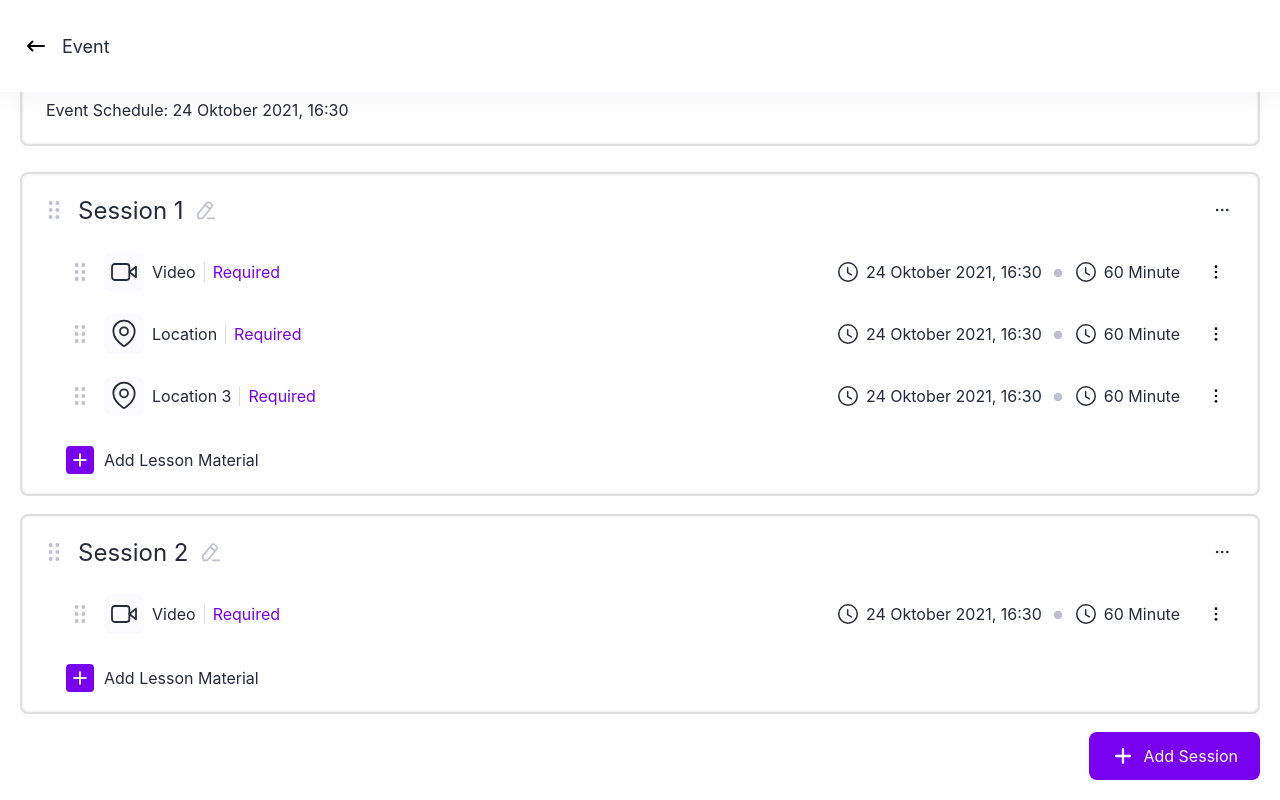
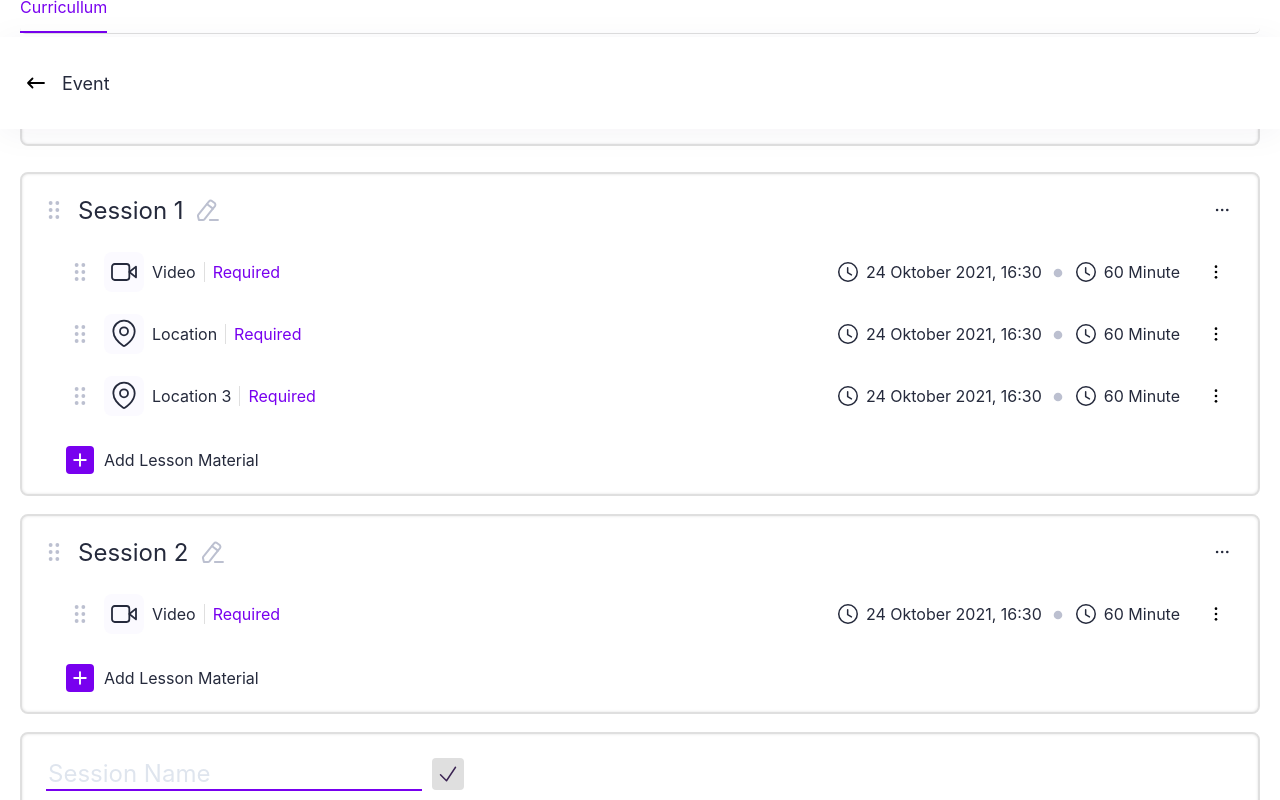
Before and after one commit to walyxxi/fe-test-eduqat, a React (Vite) app: page / in a window 1280 px wide. Both pictures are taken after a click on the button "Add Session". Shown: the part 205-1005 px from the top of the page. Built offline with nearby package versions, Linux system fonts and the light colour scheme.

Commit message:
feat: add session and edit session name

```diff
--- a/src/assets/Icons.js
+++ b/src/assets/Icons.js
@@ -10,6 +10,8 @@ import { ReactComponent as IconPencil } from "./icons/pencil.svg";
 import { ReactComponent as IconTreeDot } from "./icons/treedot.svg";
 import { ReactComponent as IconTreeDotH } from "./icons/treedoth.svg";
 import { ReactComponent as IconDot } from "./icons/dot.svg";
+import { ReactComponent as IconTrash } from "./icons/trash.svg";
+import { ReactComponent as IconCheck } from "./icons/check.svg";
 
 export {
   IconEye,
@@ -24,4 +26,6 @@ export {
   IconTreeDot,
   IconTreeDotH,
   IconDot,
+  IconCheck,
+  IconTrash,
 };
--- a/src/components/atoms/Button/styles.js
+++ b/src/components/atoms/Button/styles.js
@@ -16,6 +16,12 @@ export const buttonbase = css`
 
   &:hover {
     filter: brightness(96%);
+  }
+
+  &:disabled {
+    filter: grayscale(80%);
+    cursor: not-allowed;
+    background-color: ${({ theme }) => theme.colors.gray_200} !important;
   }
 `;
 
--- /dev/null
+++ b/src/components/atoms/Input/index.jsx
@@ -0,0 +1,14 @@
+import { styled } from "styled-components";
+import * as styles from "./styles";
+
+/* concat styles based on props */
+const InputBase = styled.input`
+  ${styles.inputbase};
+  ${(props) => styles[props.size]};
+`;
+
+const Input = ({ size, autoFocus = false, ...rest }) => (
+  <InputBase size={size} autoFocus={autoFocus} {...rest} />
+);
+
+export default Input;
--- /dev/null
+++ b/src/components/atoms/Input/styles.js
@@ -0,0 +1,30 @@
+import { css } from "styled-components";
+
+/* styles common to all buttons */
+export const inputbase = css`
+  border-width: 0 0 2px 0;
+  border-style: solid;
+  border-color: ${({ theme }) => theme.colors.primary};
+  outline: none;
+  font-size: ${({ theme }) => theme.fontSize.DEFAULT};
+  &::placeholder {
+    color: ${({ theme }) => theme.colors.gray_100};
+    opacity: 1;
+  }
+
+  &:-ms-input-placeholder {
+    color: ${({ theme }) => theme.colors.gray_100};
+  }
+
+  &::-ms-input-placeholder {
+    color: ${({ theme }) => theme.colors.gray_100};
+  }
+`;
+
+/* size variants */
+export const small = css`
+  font-size: ${({ theme }) => theme.fontSize.md};
+`;
+export const large = css`
+  font-size: ${({ theme }) => theme.fontSize.xl};
+`;
--- a/src/components/atoms/index.js
+++ b/src/components/atoms/index.js
@@ -2,7 +2,8 @@ import Button from "./Button";
 import Card from "./Card";
 import Container from "./Container";
 import Flex from "./Flex";
+import Input from "./Input";
 import StyledIcon from "./StyledIcon";
 import Text from "./Text";
 
-export { Button, Container, Flex, StyledIcon, Text, Card };
+export { Button, Container, Flex, StyledIcon, Text, Card, Input };
--- /dev/null
+++ b/src/constant/index.js
@@ -0,0 +1,12 @@
+export const SESSION_DEFAULT = {
+  id: "",
+  name: "",
+  lessons: [],
+};
+
+export const LESSON_DEFAULT = {
+  id: "",
+  title: "",
+  type: "",
+  date: "",
+};
--- /dev/null
+++ b/src/pages/Event/Sessions/Add.jsx
@@ -0,0 +1,43 @@
+import { Button, Card, Flex, Input, StyledIcon } from "../../../components";
+import { IconCheck } from "../../../assets/Icons";
+import { useState } from "react";
+import { SESSION_DEFAULT } from "../../../constant";
+import { generateString } from "../../../../utils";
+const AddSession = ({ handleAddSession }) => {
+  const [name, setName] = useState("");
+
+  const onSave = () => {
+    handleAddSession({
+      ...SESSION_DEFAULT,
+      id: generateString(6),
+      name,
+    });
+    setName("");
+  };
+
+  return (
+    <Card p="24px">
+      <Flex gap="10px">
+        <Input
+          value={name}
+          placeholder="Session Name"
+          onChange={(e) => setName(e.target.value)}
+          size="large"
+          autoFocus
+        />
+        <Button
+          size="small"
+          color="gray_50"
+          onClick={onSave}
+          disabled={name.length < 1}
+        >
+          <StyledIcon color="primary">
+            <IconCheck />
+          </StyledIcon>
+        </Button>
+      </Flex>
+    </Card>
+  );
+};
+
+export default AddSession;
--- a/src/pages/Event/Lessons.jsx
+++ b/src/pages/Event/Sessions/Lessons.jsx
@@ -1,4 +1,4 @@
-import { reorderArray } from "../../../utils";
+import { reorderArray } from "../../../../utils";
 import {
   IconClock,
   IconDot,
@@ -7,8 +7,8 @@ import {
   IconSixDot,
   IconTreeDotH,
   IconVideo,
-} from "../../assets/Icons";
-import { Button, Flex, StyledIcon, Text } from "../../components";
+} from "../../../assets/Icons";
+import { Button, Flex, StyledIcon, Text } from "../../../components";
 import { DragDropContext, Draggable, Droppable } from "react-beautiful-dnd";
 
 const lessonIcon = {
@@ -16,7 +16,7 @@ const lessonIcon = {
   location: <IconLocation />,
 };
 
-const Lessons = ({ data, onDragEndLesson }) => {
+const Lessons = ({ data, handleChangeLesson }) => {
   const onDragEnd = (result) => {
     if (!result.destination) {
       return;
@@ -28,7 +28,7 @@ const Lessons = ({ data, onDragEndLesson }) => {
       result.destination.index
     );
 
-    onDragEndLesson(items);
+    handleChangeLesson(items);
   };
 
   return (
--- /dev/null
+++ b/src/pages/Event/Sessions/index.jsx
@@ -0,0 +1,90 @@
+import { useState } from "react";
+import { Draggable } from "react-beautiful-dnd";
+import {
+  Button,
+  Card,
+  Flex,
+  Input,
+  StyledIcon,
+  Text,
+} from "../../../components";
+import {
+  IconCheck,
+  IconPencil,
+  IconSixDot,
+  IconTreeDot,
+} from "../../../assets/Icons";
+import Lessons from "./Lessons";
+
+const Sessions = ({ idx, data, handleChangeLesson, handleChangeSession }) => {
+  const [isEditName, setIsEditName] = useState(false);
+  const [name, setName] = useState(data.name);
+
+  const toogleIsEditName = () => setIsEditName(!isEditName);
+
+  const onSaveName = () => {
+    handleChangeSession({ ...data, name });
+    toogleIsEditName();
+  };
+
+  return (
+    <Draggable key={data.id} draggableId={data.id} index={idx}>
+      {(provided, snapshot) => (
+        <Card
+          p="16px"
+          mb="18px"
+          ref={provided.innerRef}
+          {...provided.draggableProps}
+          bgColor={snapshot.isDragging ? "gray_50" : "none"}
+        >
+          <Flex justify="space-between" alignItems="center" mb="16px">
+            <Flex gap="8px" alignItems="center">
+              <Button size="small" {...provided.dragHandleProps}>
+                <StyledIcon color="gray_300">
+                  <IconSixDot />
+                </StyledIcon>
+              </Button>
+              {isEditName ? (
+                <>
+                  <Input
+                    type="text"
+                    value={name}
+                    placeholder="Session Name"
+                    onChange={(e) => setName(e.target.value)}
+                    autoFocus
+                    size="large"
+                  />
+                  <Button size="small" color="gray_50" onClick={onSaveName}>
+                    <StyledIcon color="primary">
+                      <IconCheck />
+                    </StyledIcon>
+                  </Button>
+                </>
+              ) : (
+                <>
+                  <Text size="xl">{data.name}</Text>
+                  <Button size="small" onClick={toogleIsEditName}>
+                    <StyledIcon color="gray_300">
+                      <IconPencil />
+                    </StyledIcon>
+                  </Button>
+                </>
+              )}
+            </Flex>
+            <Button size="small">
+              <StyledIcon color="black" size="large">
+                <IconTreeDot />
+              </StyledIcon>
+            </Button>
+          </Flex>
+          <Lessons
+            data={data.lessons}
+            handleChangeLesson={handleChangeLesson}
+          />
+        </Card>
+      )}
+    </Draggable>
+  );
+};
+
+export default Sessions;
--- a/src/pages/Event/index.jsx
+++ b/src/pages/Event/index.jsx
@@ -1,16 +1,11 @@
 import { useCallback, useState } from "react";
-import { DragDropContext, Draggable, Droppable } from "react-beautiful-dnd";
-import {
-  IconEye,
-  IconPencil,
-  IconPlus,
-  IconSixDot,
-  IconTreeDot,
-} from "../../assets/Icons";
+import { DragDropContext, Droppable } from "react-beautiful-dnd";
+import { reorderArray } from "../../../utils";
+import { IconEye, IconPlus } from "../../assets/Icons";
 import { Button, Card, Flex, StyledIcon, Text } from "../../components";
 import Layout from "../../layout";
-import Lessons from "./Lessons";
-import { reorderArray } from "../../../utils";
+import Sessions from "./Sessions";
+import AddSession from "./Sessions/Add";
 
 const SESSIONs = [
   {
@@ -31,6 +26,9 @@ const SESSIONs = [
 
 const Event = () => {
   const [data, setData] = useState(SESSIONs);
+  const [isAddSession, setIsAddSession] = useState(false);
+
+  const toogleAddSession = () => setIsAddSession(!isAddSession);
 
   const onDragEnd = useCallback(
     (result) => {
@@ -50,7 +48,7 @@ const Event = () => {
     [data]
   );
 
-  const onDragEndLesson = useCallback(
+  const handleChangeLesson = useCallback(
     (idx, session, lessons) => {
       const _data = [...data];
       _data.splice(idx, 1, { ...session, lessons });
@@ -58,6 +56,22 @@ const Event = () => {
     },
     [data]
   );
+
+  const handleChangeSession = useCallback(
+    (idx, session) => {
+      const _data = [...data];
+      _data.splice(idx, 1, session);
+      setData(_data);
+    },
+    [data]
+  );
+
+  const handleAddSession = (session) => {
+    toogleAddSession();
+    const _data = [...data];
+    _data.push(session);
+    setData(_data);
+  };
 
   return (
     <Layout title="Event">
@@ -108,52 +122,17 @@ const Event = () => {
               direction="column"
             >
               {data.map((session, idx) => (
-                <Draggable
+                <Sessions
                   key={session.id}
-                  draggableId={session.id}
-                  index={idx}
-                >
-                  {(provided, snapshot) => (
-                    <Card
-                      p="16px"
-                      mb="18px"
-                      ref={provided.innerRef}
-                      {...provided.draggableProps}
-                      bgColor={snapshot.isDragging ? "gray_50" : "none"}
-                    >
-                      <Flex
-                        justify="space-between"
-                        alignItems="center"
-                        mb="16px"
-                      >
-                        <Flex gap="8px" alignItems="center">
-                          <Button size="small" {...provided.dragHandleProps}>
-                            <StyledIcon color="gray_300">
-                              <IconSixDot />
-                            </StyledIcon>
-                          </Button>
-                          <Text size="xl">{session.name}</Text>
-                          <Button size="small">
-                            <StyledIcon color="gray_300" size="small">
-                              <IconPencil />
-                            </StyledIcon>
-                          </Button>
-                        </Flex>
-                        <Button size="small">
-                          <StyledIcon color="black" size="large">
-                            <IconTreeDot />
-                          </StyledIcon>
-                        </Button>
-                      </Flex>
-                      <Lessons
-                        data={session.lessons}
-                        onDragEndLesson={(lessons) =>
-                          onDragEndLesson(idx, session, lessons)
+                  idx={idx}
+                  data={session}
+                  handleChangeLesson={(lessons) =>
+                    handleChangeLesson(idx, session, lessons)
+                  }
+                  handleChangeSession={(session) =>
+                    handleChangeSession(idx, session)
                   }
                 />
-                    </Card>
-                  )}
-                </Draggable>
               ))}
               {provided.placeholder}
             </Flex>
@@ -161,14 +140,23 @@ const Event = () => {
         </Droppable>
       </DragDropContext>
 
+      {isAddSession ? (
+        <AddSession handleAddSession={handleAddSession} />
+      ) : (
         <Flex justify="flex-end">
-        <Button size="large" variant="contained" color="primary">
+          <Button
+            size="large"
+            variant="contained"
+            color="primary"
+            onClick={toogleAddSession}
+          >
             <StyledIcon size="sm" color="white">
               <IconPlus />
             </StyledIcon>
             <Text ml="2px">Add Session</Text>
           </Button>
         </Flex>
+      )}
     </Layout>
   );
 };
--- a/utils/index.js
+++ b/utils/index.js
@@ -5,3 +5,15 @@ export const reorderArray = (list, startIndex, endIndex) => {
 
   return result;
 };
+
+export const generateString = (length) => {
+  let result = " ";
+  const characters =
+    "ABCDEFGHIJKLMNOPQRSTUVWXYZabcdefghijklmnopqrstuvwxyz0123456789";
+  const charactersLength = characters.length;
+  for (let i = 0; i < length; i++) {
+    result += characters.charAt(Math.floor(Math.random() * charactersLength));
+  }
+
+  return result;
+};
```
Also changed, not shown: src/assets/icons/check.svg (added), src/assets/icons/trash.svg (added). Lines whose indentation alone changed are shown as unchanged.
